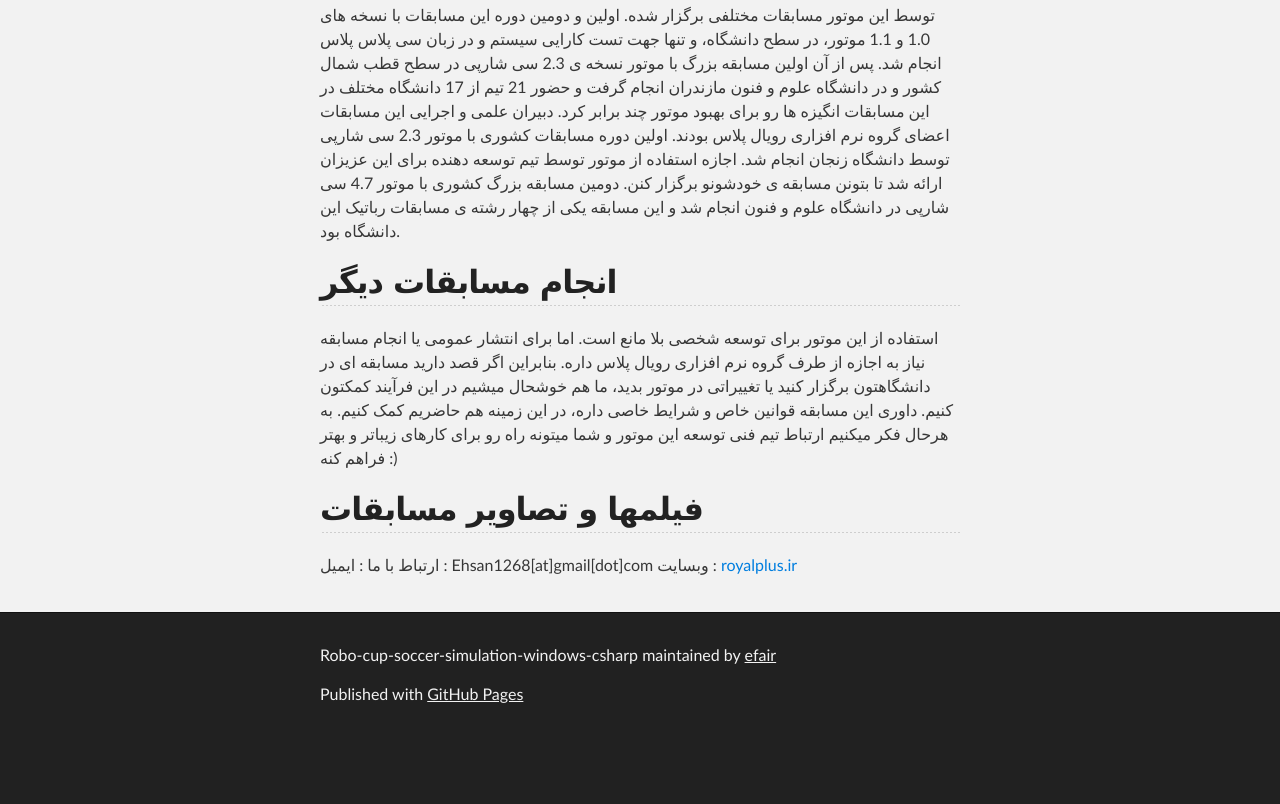
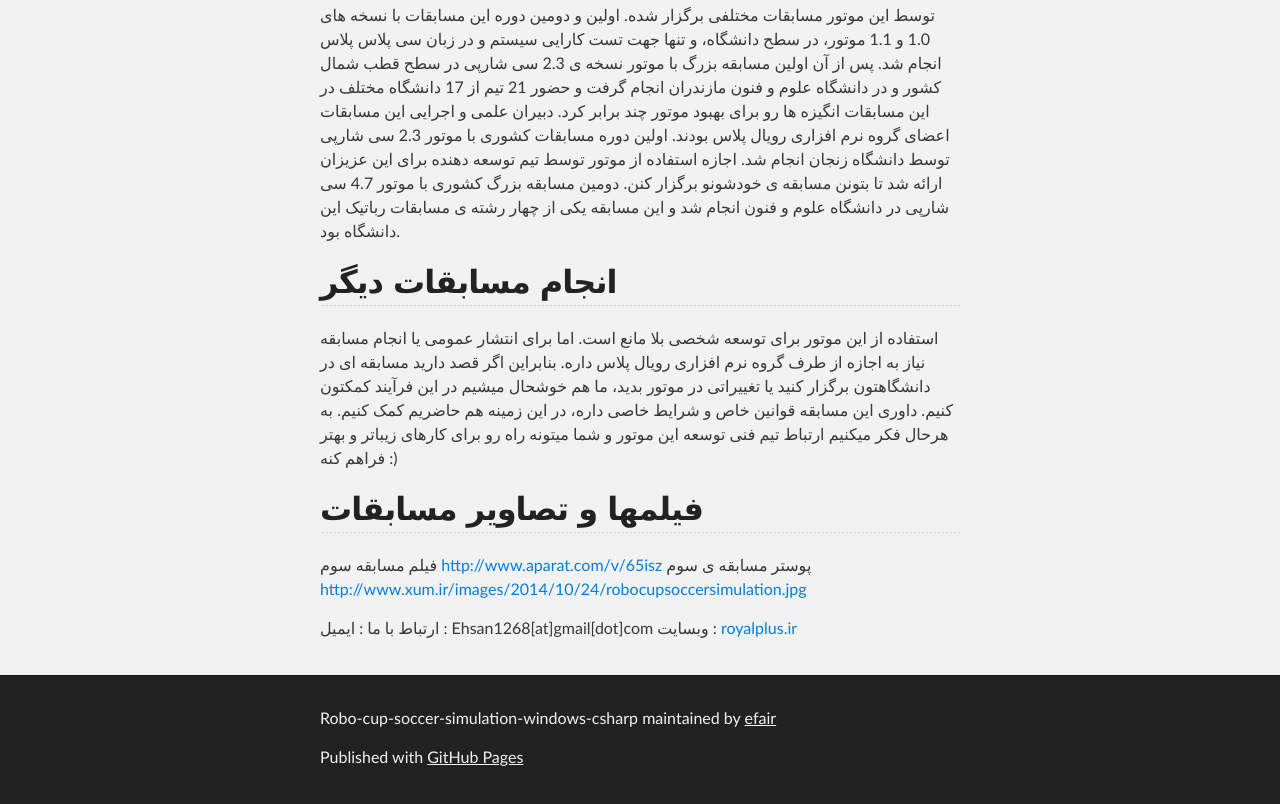
Before and after one commit to efair/robo-Cup-Soccer-Simulation-Windows-csharp, a plain HTML site: page index.html in a window 1280 px wide. Shown: the part 1406-2210 px from the top of the page. Before the commit the page ends 2147 px from the top, so only its background shows below. Drawn offline with Linux system fonts and the light colour scheme.

```diff
--- a/index.html
+++ b/index.html
@@ -69,6 +69,11 @@
 <h2>
 <a name="%D9%81%DB%8C%D9%84%D9%85%D9%87%D8%A7-%D9%88-%D8%AA%D8%B5%D8%A7%D9%88%DB%8C%D8%B1-%D9%85%D8%B3%D8%A7%D8%A8%D9%82%D8%A7%D8%AA" class="anchor" href="#%D9%81%DB%8C%D9%84%D9%85%D9%87%D8%A7-%D9%88-%D8%AA%D8%B5%D8%A7%D9%88%DB%8C%D8%B1-%D9%85%D8%B3%D8%A7%D8%A8%D9%82%D8%A7%D8%AA"><span class="octicon octicon-link"></span></a>فیلمها و تصاویر مسابقات</h2>
 
+<p>فیلم مسابقه سوم
+<a href="http://www.aparat.com/v/65isz">http://www.aparat.com/v/65isz</a>
+پوستر مسابقه ی سوم
+<a href="http://www.xum.ir/images/2014/10/24/robocupsoccersimulation.jpg">http://www.xum.ir/images/2014/10/24/robocupsoccersimulation.jpg</a></p>
+
 <p>ارتباط با ما :
 ایمیل  : Ehsan1268[at]gmail[dot]com
 وبسایت : <a href="http://royalplus.ir">royalplus.ir</a></p>
```
Also changed, not shown: params.json (+1 -1 lines).
